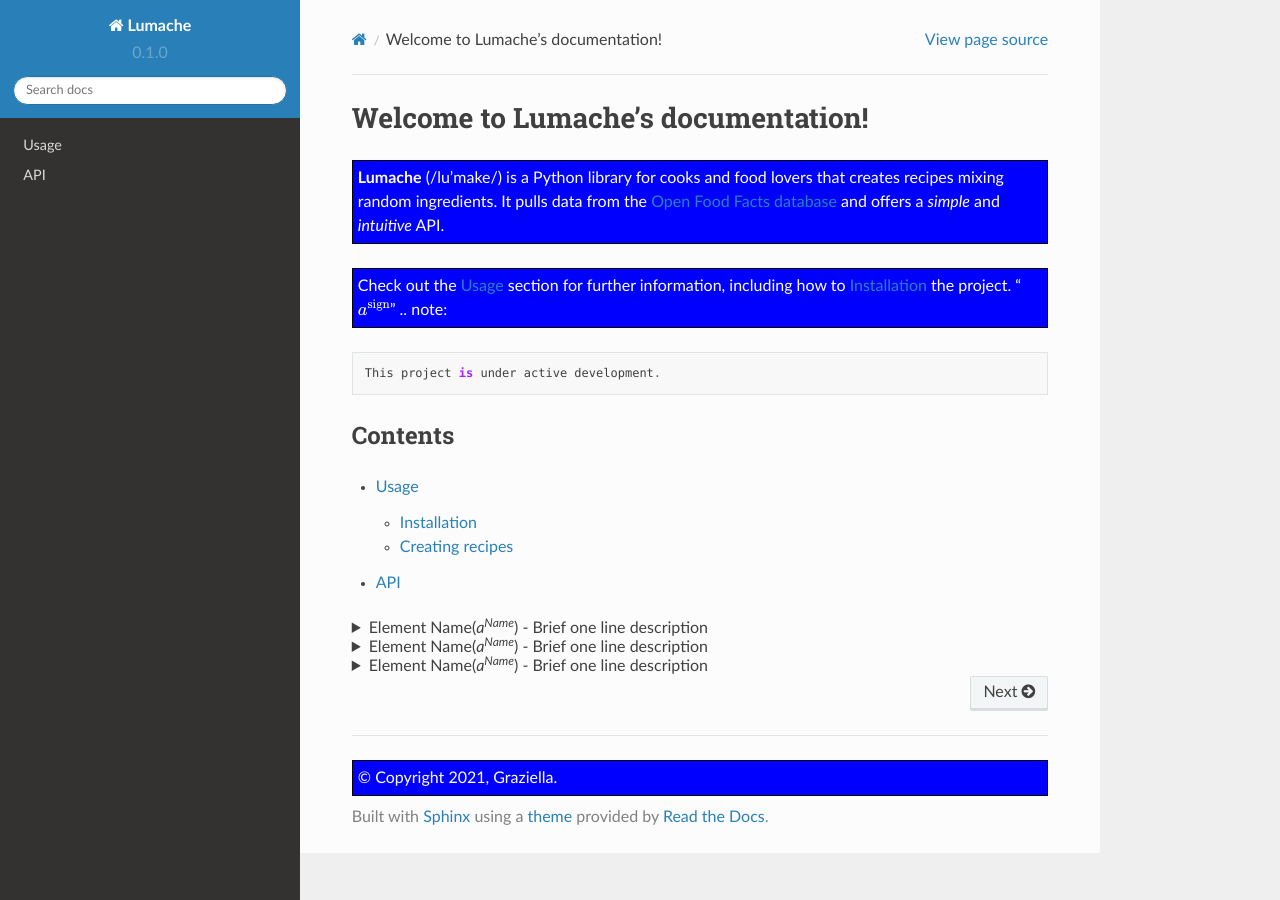
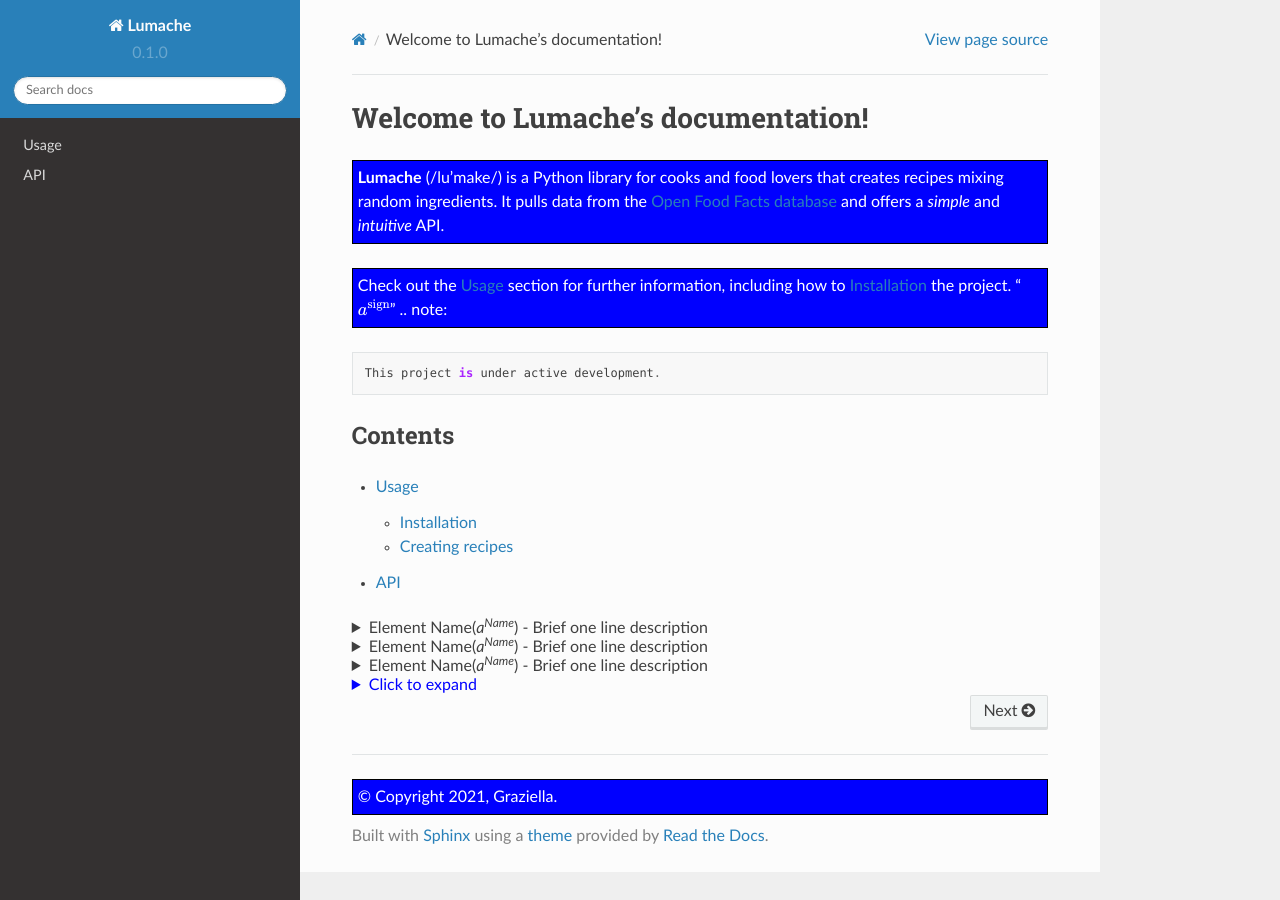
Before and after one commit to HaomiaoLuoLlanio/doc_beginning, a Sphinx documentation site: the page built from docs/source/index.rst, in a window 1280 px wide. Built offline with Sphinx 7.4.7 and the Read the Docs theme 2.0.0, drawn with Linux system fonts in a browser that asks for light colours.

Commit message:
Update index.rst

```diff
--- a/docs/source/index.rst
+++ b/docs/source/index.rst
@@ -51,3 +51,8 @@
      Details:<br>
      Examples:<br>
    </details>
+
+   <details id="my-details" style="color: blue;">
+     <summary>Click to expand</summary>
+     <p>This is a detailed paragraph.</p>
+   </details>
```
